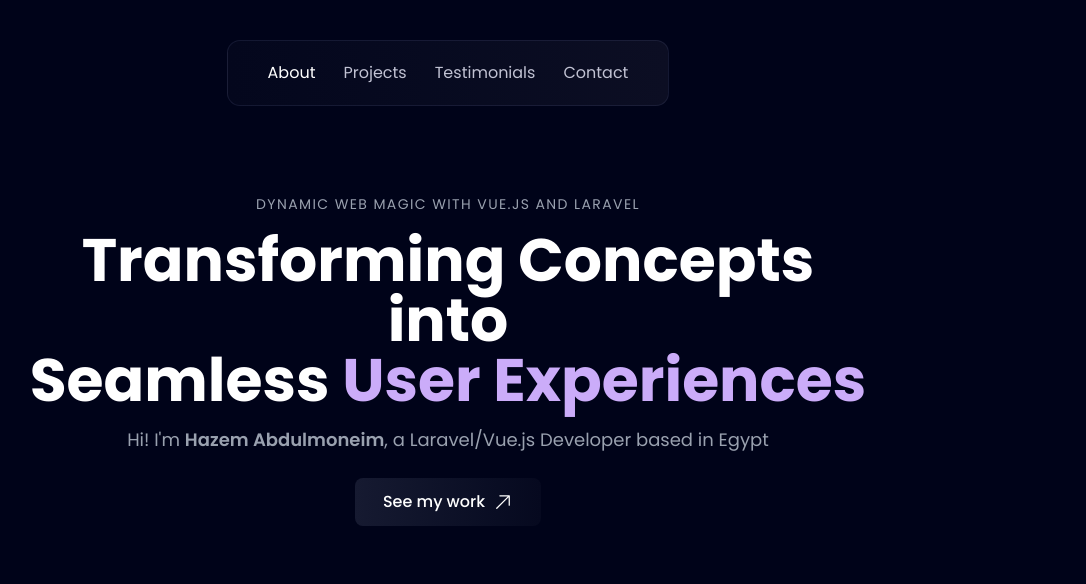
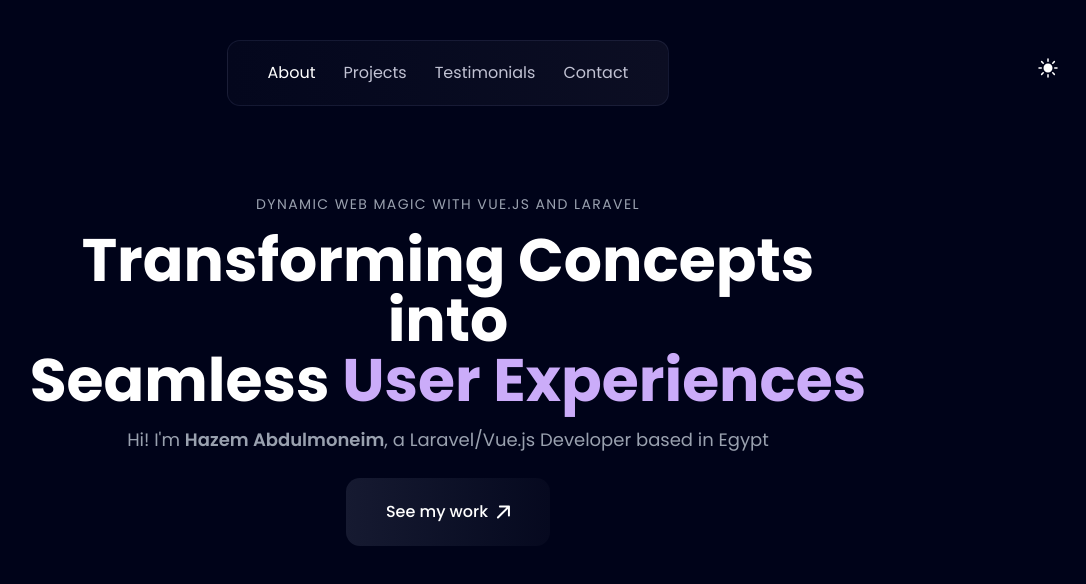
Before and after one commit to HazemPhoenix/Personal-Portfolio, a Vue app: page / in a window 1280 px wide. Shown: the top 584 px of the page, without its empty margins (192-1278 px from the left). Built offline with nearby package versions, Linux system fonts and the light colour scheme; a web font is replaced by a local one.

Commit message:
add dark mode button

```diff
--- a/index.html
+++ b/index.html
@@ -1,5 +1,5 @@
 <!DOCTYPE html>
-<html lang="">
+<html class="dark">
   <head>
     <meta charset="UTF-8" />
     <meta name="viewport" content="width=device-width, initial-scale=1.0" />
--- a/src/assets/main.css
+++ b/src/assets/main.css
@@ -1,4 +1,5 @@
 @import "tailwindcss";
+@custom-variant dark (&:where(.dark, .dark *));
 
 * {
   font-family: "Poppins", sans-serif;
--- a/src/components/TheHeader.vue
+++ b/src/components/TheHeader.vue
@@ -1,32 +1,26 @@
 <template>
-  <header class="w-full md:w-8/12 mx-auto mt-32 text-center text-white">
-    <p class="text-sm tracking-widest text-gray-400 uppercase">
+  <header
+    class="w-full md:w-8/12 mx-auto mt-32 text-center dark:text-white text-gray-800"
+  >
+    <p
+      class="text-sm tracking-widest dark:text-gray-400 text-gray-800 uppercase"
+    >
       Dynamic Web Magic with Vue.js and Laravel
     </p>
     <h1 class="text-5xl md:text-6xl font-bold mt-4">
       Transforming Concepts into <br />
-      Seamless <span class="text-[#CBACF9]">User Experiences</span>
+      Seamless
+      <span class="dark:text-[#CBACF9] text-[#7519ff]">User Experiences</span>
     </h1>
-    <p class="text-lg text-gray-400 mt-4">
+    <p class="text-lg dark:text-gray-400 text-gray-800 mt-4">
       Hi! I'm <span class="font-semibold">Hazem Abdulmoneim</span>, a
       Laravel/Vue.js Developer based in Egypt
     </p>
     <button
-      class="w-full md:w-auto mt-6 px-7 py-3 bg-linear-to-r from-[#161A31] to-[#06091F] hover:bg-linear-to-l hover:cursor-pointer rounded-lg text-white font-medium flex items-center justify-center mx-auto"
+      class="w-full md:w-auto mt-6 px-[40px] py-[22px] bg-linear-to-r from-[#161A31] to-[#06091F] hover:bg-linear-to-l hover:cursor-pointer rounded-[14px] text-white font-medium flex items-center justify-center mx-auto"
     >
       See my work
-      <svg
-        xmlns="http://www.w3.org/2000/svg"
-        viewBox="0 0 24 24"
-        fill="currentColor"
-        class="w-5 h-5 ml-2 transform rotate-180"
-      >
-        <path
-          fill-rule="evenodd"
-          d="M20.03 3.97a.75.75 0 0 1 0 1.06L6.31 18.75h9.44a.75.75 0 0 1 0 1.5H4.5a.75.75 0 0 1-.75-.75V8.25a.75.75 0 0 1 1.5 0v9.44L18.97 3.97a.75.75 0 0 1 1.06 0Z"
-          clip-rule="evenodd"
-        />
-      </svg>
+      <img src="../assets/svg/Arrow.svg" alt="" class="ps-2" />
     </button>
   </header>
 </template>
--- /dev/null
+++ b/src/components/ToggleDarkMode.vue
@@ -0,0 +1,51 @@
+<template>
+  <div
+    class="absolute top-2 right-6/12 md:top-14 md:right-7 z-10 hover:cursor-pointer"
+    @click="toggleDarkMode"
+  >
+    <svg
+      v-if="!isDarkMode"
+      xmlns="http://www.w3.org/2000/svg"
+      viewBox="0 0 24 24"
+      fill="currentColor"
+      class="size-6"
+    >
+      <path
+        fill-rule="evenodd"
+        d="M9.528 1.718a.75.75 0 0 1 .162.819A8.97 8.97 0 0 0 9 6a9 9 0 0 0 9 9 8.97 8.97 0 0 0 3.463-.69.75.75 0 0 1 .981.98 10.503 10.503 0 0 1-9.694 6.46c-5.799 0-10.5-4.7-10.5-10.5 0-4.368 2.667-8.112 6.46-9.694a.75.75 0 0 1 .818.162Z"
+        clip-rule="evenodd"
+      />
+    </svg>
+    <svg
+      v-else
+      xmlns="http://www.w3.org/2000/svg"
+      viewBox="0 0 24 24"
+      fill="currentColor"
+      class="size-6"
+    >
+      <path
+        d="M12 2.25a.75.75 0 0 1 .75.75v2.25a.75.75 0 0 1-1.5 0V3a.75.75 0 0 1 .75-.75ZM7.5 12a4.5 4.5 0 1 1 9 0 4.5 4.5 0 0 1-9 0ZM18.894 6.166a.75.75 0 0 0-1.06-1.06l-1.591 1.59a.75.75 0 1 0 1.06 1.061l1.591-1.59ZM21.75 12a.75.75 0 0 1-.75.75h-2.25a.75.75 0 0 1 0-1.5H21a.75.75 0 0 1 .75.75ZM17.834 18.894a.75.75 0 0 0 1.06-1.06l-1.59-1.591a.75.75 0 1 0-1.061 1.06l1.59 1.591ZM12 18a.75.75 0 0 1 .75.75V21a.75.75 0 0 1-1.5 0v-2.25A.75.75 0 0 1 12 18ZM7.758 17.303a.75.75 0 0 0-1.061-1.06l-1.591 1.59a.75.75 0 0 0 1.06 1.061l1.591-1.59ZM6 12a.75.75 0 0 1-.75.75H3a.75.75 0 0 1 0-1.5h2.25A.75.75 0 0 1 6 12ZM6.697 7.757a.75.75 0 0 0 1.06-1.06l-1.59-1.591a.75.75 0 0 0-1.061 1.06l1.59 1.591Z"
+      />
+    </svg>
+  </div>
+</template>
+
+<script>
+export default {
+  data() {
+    return {
+      isDarkMode: true,
+    };
+  },
+  methods: {
+    toggleDarkMode() {
+      this.isDarkMode = !this.isDarkMode;
+      if (this.isDarkMode) {
+        document.documentElement.classList.add("dark");
+      } else {
+        document.documentElement.classList.remove("dark");
+      }
+    },
+  },
+};
+</script>
--- a/src/pages/HomePage.vue
+++ b/src/pages/HomePage.vue
@@ -1,7 +1,8 @@
 <template>
   <div
-    class="bg-[#000319] text-white w-full min-h-screen flex flex-col px-2 md:px-0"
+    class="dark:bg-[#000319] bg-gray-100 dark:text-white text-gray-800 w-full min-h-screen flex flex-col px-2 md:px-0"
   >
+    <ToggleDarkMode />
     <TheNavbar current="about" />
     <TheHeader />
     <TheMainSection />
@@ -22,6 +23,7 @@ import TheHeader from "@/components/TheHeader.vue";
 import TheMainSection from "@/components/TheMainSection.vue";
 import TheNavbar from "@/components/TheNavbar.vue";
 import TheRecentProjectsSection from "@/components/TheRecentProjectsSection.vue";
+import ToggleDarkMode from "@/components/ToggleDarkMode.vue";
 
 export default {
   components: {
@@ -33,6 +35,7 @@ export default {
     TheExperienceSection,
     TheApproachSection,
     TheFooter,
+    ToggleDarkMode,
   },
 };
 </script>
```
Also changed, not shown: src/assets/svg/Arrow.svg (added).
